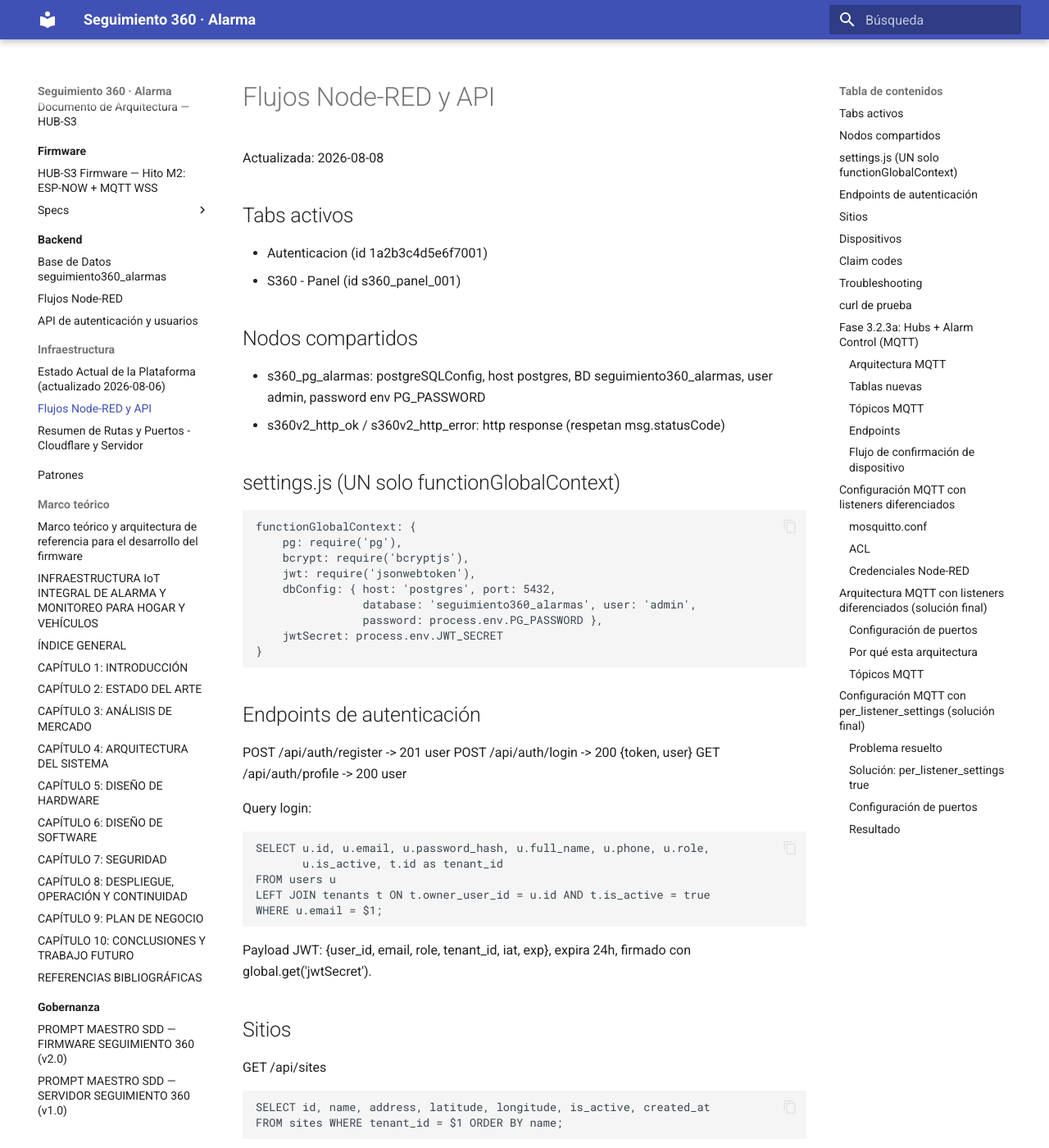
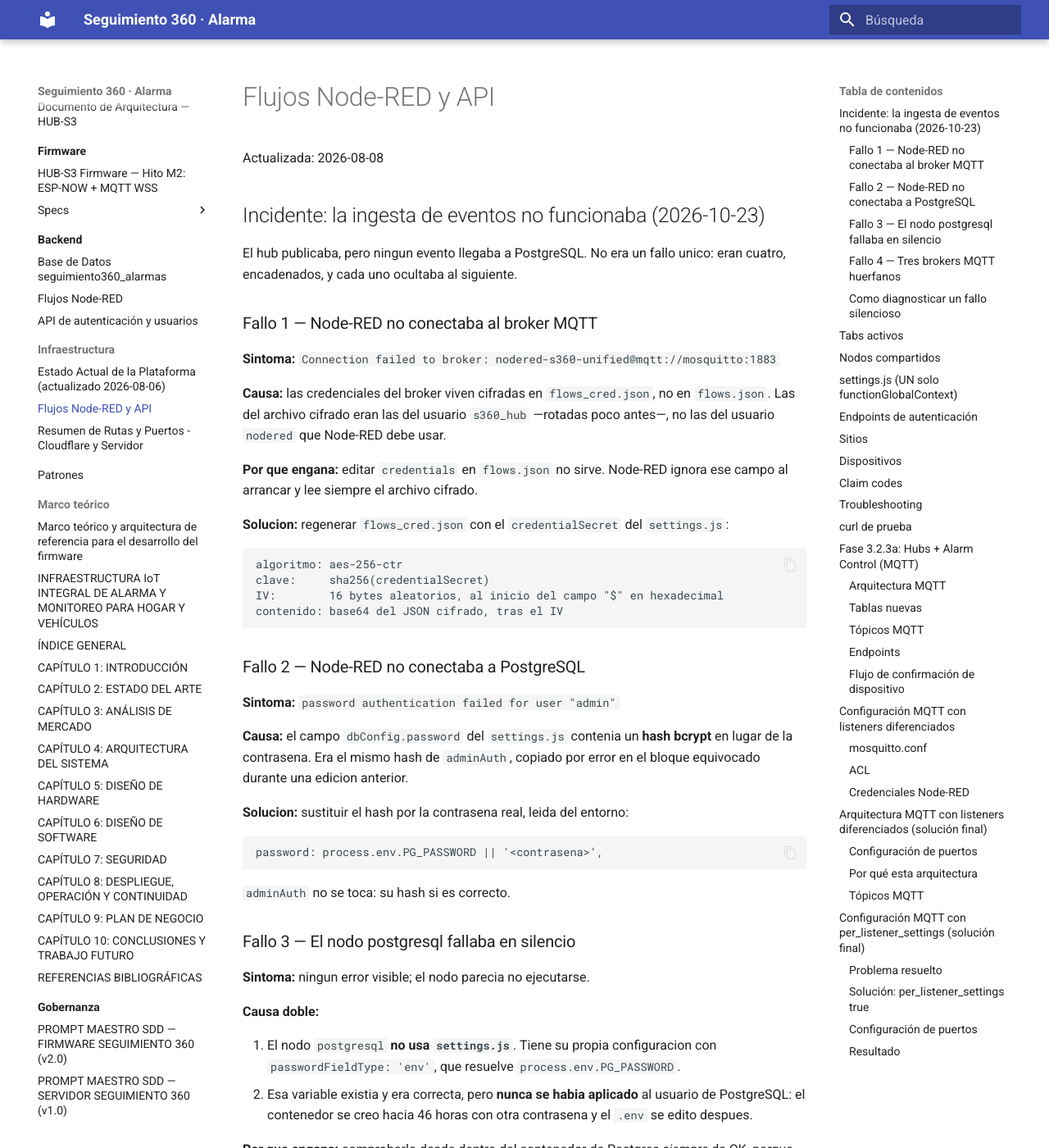
Before and after one commit to khalifa63/seguimiento360-alarma, an MkDocs documentation site: the page built from docs/infraestructura/FLUJOS_NODERED.md, in a window 1280 px wide and 1400 px high. Shown: the whole window at 82% size. Built offline with MkDocs 1.6.1 and Material for MkDocs 9.7.7, drawn with Linux system fonts in a browser that asks for light colours; some of the changed text lies outside the part shown.

Commit message:
docs: incidente de ingesta de eventos y sus cuatro causas
El hub publicaba pero ningun evento llegaba a PostgreSQL. Eran cuatro
fallos encadenados:

1. flows_cred.json tenia las credenciales del usuario equivocado. Editar
   credentials en flows.json no sirve: Node-RED lee siempre el archivo
   cifrado. Se documenta el formato (aes-256-ctr con sha256 del
   credentialSecret).
2. dbConfig.password contenia un hash bcrypt en lugar de la contrasena.
3. El nodo postgresql usa su propia config (process.env.PG_PASSWORD), y
   esa contrasena nunca se habia aplicado al rol. Engana porque pg_hba
   tiene trust para 127.0.0.1: la prueba local siempre da OK.
4. Tres brokers MQTT huerfanos.

Incluye como diagnosticar fallos silenciosos del nodo postgresql con un
catch temporal.

```diff
--- a/docs/infraestructura/FLUJOS_NODERED.md
+++ b/docs/infraestructura/FLUJOS_NODERED.md
@@ -1,6 +1,89 @@
 # Flujos Node-RED y API
 
 Actualizada: 2026-08-08
+
+## Incidente: la ingesta de eventos no funcionaba (2026-10-23)
+
+El hub publicaba, pero ningun evento llegaba a PostgreSQL. No era un fallo
+unico: eran cuatro, encadenados, y cada uno ocultaba al siguiente.
+
+### Fallo 1 — Node-RED no conectaba al broker MQTT
+
+**Sintoma:** `Connection failed to broker: nodered-s360-unified@mqtt://mosquitto:1883`
+
+**Causa:** las credenciales del broker viven cifradas en `flows_cred.json`, no
+en `flows.json`. Las del archivo cifrado eran las del usuario `s360_hub`
+—rotadas poco antes—, no las del usuario `nodered` que Node-RED debe usar.
+
+**Por que engana:** editar `credentials` en `flows.json` no sirve. Node-RED
+ignora ese campo al arrancar y lee siempre el archivo cifrado.
+
+**Solucion:** regenerar `flows_cred.json` con el `credentialSecret` del
+`settings.js`:
+
+    algoritmo: aes-256-ctr
+    clave:     sha256(credentialSecret)
+    IV:        16 bytes aleatorios, al inicio del campo "$" en hexadecimal
+    contenido: base64 del JSON cifrado, tras el IV
+
+### Fallo 2 — Node-RED no conectaba a PostgreSQL
+
+**Sintoma:** `password authentication failed for user "admin"`
+
+**Causa:** el campo `dbConfig.password` del `settings.js` contenia un **hash
+bcrypt** en lugar de la contrasena. Era el mismo hash de `adminAuth`, copiado
+por error en el bloque equivocado durante una edicion anterior.
+
+**Solucion:** sustituir el hash por la contrasena real, leida del entorno:
+
+    password: process.env.PG_PASSWORD || '<contrasena>',
+
+`adminAuth` no se toca: su hash si es correcto.
+
+### Fallo 3 — El nodo postgresql fallaba en silencio
+
+**Sintoma:** ningun error visible; el nodo parecia no ejecutarse.
+
+**Causa doble:**
+
+1. El nodo `postgresql` **no usa `settings.js`**. Tiene su propia configuracion
+   con `passwordFieldType: 'env'`, que resuelve `process.env.PG_PASSWORD`.
+2. Esa variable existia y era correcta, pero **nunca se habia aplicado** al
+   usuario de PostgreSQL: el contenedor se creo hacia 46 horas con otra
+   contrasena y el `.env` se edito despues.
+
+**Por que engana:** comprobarlo desde dentro del contenedor de Postgres
+*siempre* da OK, porque `pg_hba.conf` tiene `trust` para `127.0.0.1` y no
+valida la contrasena. La unica prueba valida es conectar desde otro contenedor.
+
+**Solucion:** aplicar la contrasena del `.env` al rol:
+
+    ALTER USER admin WITH PASSWORD '<la del .env>';
+
+**Aviso:** esto no persiste si se recrea el contenedor de Postgres. Para que
+sea permanente hay que fijar `POSTGRES_PASSWORD` antes del primer arranque.
+
+### Fallo 4 — Tres brokers MQTT huerfanos
+
+**Sintoma:** cuatro configuraciones de broker en la pestana, dos con el mismo
+nombre.
+
+**Causa:** configuraciones creadas durante pruebas y nunca eliminadas. Ningun
+nodo las usaba.
+
+**Solucion:** eliminarlas. Solo una tiene nodos: `Mosquitto S360`
+(`6fbb1b5b4df3541f`), con cinco.
+
+### Como diagnosticar un fallo silencioso
+
+El nodo `postgresql` no registra nada cuando falla si no hay un `catch` que lo
+escuche. Para ver el error real, anadir temporalmente un nodo `catch` con
+`scope` vacio y un `function` que registre `msg.error`:
+
+    node.warn("DEBUG-CATCH " + JSON.stringify(msg.error || msg));
+
+Sin eso, el mensaje se pierde y el sintoma se vuelve indistinguible de "el
+nodo no se ejecuta".
 
 ## Tabs activos
 - Autenticacion (id 1a2b3c4d5e6f7001)
```
Also changed, not shown: docs/infraestructura/SEGURIDAD_MQTT.md (+7 -0 lines).
